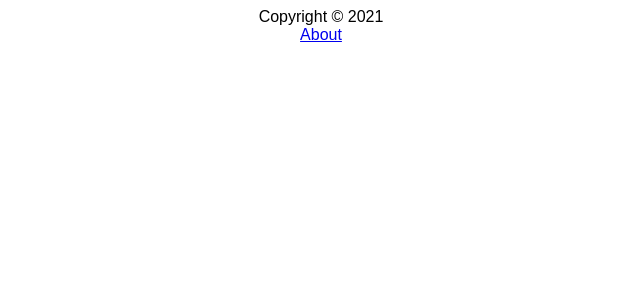
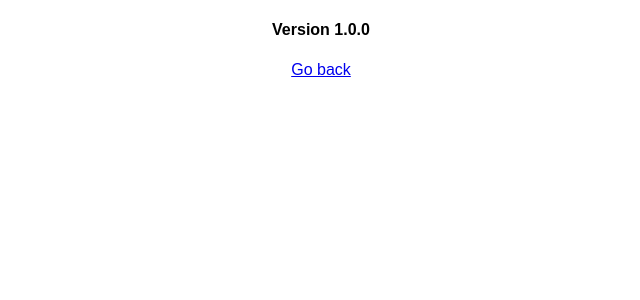
Before and after one commit to HAN20190621/sandbox, a React (Create React App) app: page /about in a window 1280 px wide. Shown: the top 300 px of the page, without its empty margins (319-959 px from the left). Built offline with nearby package versions, Linux system fonts and the light colour scheme.

Commit message:
React-Route-Dom

```diff
--- a/package.json
+++ b/package.json
@@ -10,7 +10,8 @@
   "dependencies": {
     "prop-types": "15.7.2",
     "react": "17.0.0",
-    "react-dom": "17.0.0",
+    "react-dom": "17.0.2",
+    "react-router-dom": "5.2.0",
     "react-scripts": "3.4.3"
   },
   "devDependencies": {
--- a/src/App.js
+++ b/src/App.js
@@ -2,11 +2,18 @@ import React from "react";
 import "./styles.css";
 //import Board from "./components/Board";
 import Footer from "./components/Footer";
+import About from "./components/About";
+import { BrowserRouter as Router, Switch, Route } from "react-router-dom";
 
 export default function App() {
   return (
-    <div className="App">
-      <Footer />
-    </div>
+    <Router>
+      <div className="App">
+        <Switch>
+          <Route exact path="/" component={Footer} />
+          <Route path="/about" component={About} />
+        </Switch>
+      </div>
+    </Router>
   );
 }
--- a/src/components/About.jsx
+++ b/src/components/About.jsx
@@ -1,10 +1,12 @@
 import React from "react";
+import { Link } from "react-router-dom";
 
 const About = () => {
   return (
     <>
       <h4>Version 1.0.0</h4>
-      <a href="/">Go back</a>
+      {/*<a href="/">Go back</a>*/}
+      <Link to="/">Go back</Link>
     </>
   );
 };
--- a/src/components/Footer.jsx
+++ b/src/components/Footer.jsx
@@ -1,10 +1,12 @@
 import React from "react";
+import { Link } from "react-router-dom";
 
 const Footer = () => {
   return (
     <>
       <footer> Copyright &copy; {new Date().getFullYear()} </footer>
-      <a href="/About">About</a>
+      {/* <a href="/About">About</a> */}
+      <Link to="/About">About</Link>
     </>
   );
 };
```
